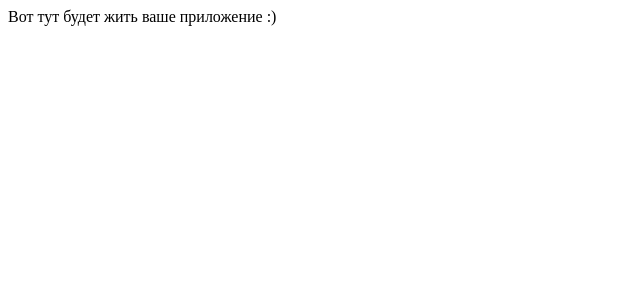
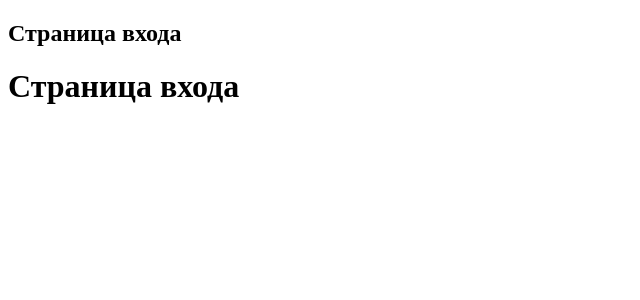
Before and after one commit to Vosssable/404Team, a React (Vite) app in the folder packages/client/: page /login in a window 1280 px wide. Shown: the top 300 px of the page, without its empty margins (0-640 px from the left). Built offline with nearby package versions, Linux system fonts and the light colour scheme.

Commit message:
feat: #50781972

```diff
--- a/packages/client/package.json
+++ b/packages/client/package.json
@@ -15,7 +15,8 @@
     "eslint-config-prettier": "^8.5.0",
     "prettier": "^2.7.1",
     "react": "^18.2.0",
-    "react-dom": "^18.2.0"
+    "react-dom": "^18.2.0",
+    "react-router-dom": "^7.6.1"
   },
   "devDependencies": {
     "@testing-library/react": "^13.3.0",
--- a/packages/client/src/App.tsx
+++ b/packages/client/src/App.tsx
@@ -1,18 +1,19 @@
-import { useEffect } from 'react'
+import { RouterProvider } from 'react-router-dom'
+import { router } from './app/router'
 import './App.css'
 
 function App() {
-  useEffect(() => {
-    const fetchServerData = async () => {
-      const url = `http://localhost:${__SERVER_PORT__}`
-      const response = await fetch(url)
-      const data = await response.json()
-      console.log(data)
-    }
+  // useEffect(() => {
+  //   const fetchServerData = async () => {
+  //     const url = `http://localhost:${__SERVER_PORT__}`
+  //     const response = await fetch(url)
+  //     const data = await response.json()
+  //     console.log(data)
+  //   }
 
-    fetchServerData()
-  }, [])
-  return <div className="App">Вот тут будет жить ваше приложение :)</div>
+  //   fetchServerData()
+  // }, [])
+  return <RouterProvider router={router} />
 }
 
 export default App
--- /dev/null
+++ b/packages/client/src/app/AuthLayout.tsx
@@ -0,0 +1,16 @@
+import { useLocation, Outlet } from 'react-router-dom'
+
+const AuthLayout = () => {
+  const location = useLocation()
+  const pageTitle =
+    location.pathname === '/login' ? 'Страница входа' : 'Страница регистрации'
+
+  return (
+    <>
+      <h2>{pageTitle}</h2>
+      <Outlet />
+    </>
+  )
+}
+
+export default AuthLayout
--- /dev/null
+++ b/packages/client/src/app/PrivateRoute.tsx
@@ -0,0 +1,19 @@
+import { FC, ReactNode } from 'react'
+import { Navigate } from 'react-router-dom'
+
+interface PrivateRouteProps {
+  children: ReactNode
+}
+
+const PrivateRoute: FC<PrivateRouteProps> = ({ children }) => {
+  // TODO: В будущем здесь будет реальная проверка авторизации
+  const isAuthenticated = false
+
+  if (!isAuthenticated) {
+    return <Navigate to="/login" replace />
+  }
+
+  return <>{children}</>
+}
+
+export default PrivateRoute
--- /dev/null
+++ b/packages/client/src/app/router.tsx
@@ -0,0 +1,40 @@
+import { createBrowserRouter } from 'react-router-dom'
+import HomePage from '../pages/HomePage'
+import LoginPage from '../pages/LoginPage'
+import RegisterPage from '../pages/RegisterPage'
+import ProfilePage from '../pages/ProfilePage'
+import ForumPage from '../pages/ForumPage'
+import PrivateRoute from './PrivateRoute'
+import AuthLayout from './AuthLayout'
+
+export const router = createBrowserRouter([
+  {
+    path: '/',
+    element: <HomePage />,
+  },
+  {
+    element: <AuthLayout />,
+    children: [
+      {
+        path: 'login',
+        element: <LoginPage />,
+      },
+      {
+        path: 'register',
+        element: <RegisterPage />,
+      },
+    ],
+  },
+  {
+    path: '/profile',
+    element: (
+      <PrivateRoute>
+        <ProfilePage />
+      </PrivateRoute>
+    ),
+  },
+  {
+    path: '/forum',
+    element: <ForumPage />,
+  },
+])
--- /dev/null
+++ b/packages/client/src/pages/ForumPage.tsx
@@ -0,0 +1,9 @@
+const ForumPage = () => {
+  return (
+    <div>
+      <h1>Форум</h1>
+    </div>
+  )
+}
+
+export default ForumPage
--- /dev/null
+++ b/packages/client/src/pages/HomePage.tsx
@@ -0,0 +1,9 @@
+const HomePage = () => {
+  return (
+    <div>
+      <h1>Главная страница</h1>
+    </div>
+  )
+}
+
+export default HomePage
--- /dev/null
+++ b/packages/client/src/pages/LoginPage.tsx
@@ -0,0 +1,9 @@
+const LoginPage = () => {
+  return (
+    <div>
+      <h1>Страница входа</h1>
+    </div>
+  )
+}
+
+export default LoginPage
--- /dev/null
+++ b/packages/client/src/pages/ProfilePage.tsx
@@ -0,0 +1,9 @@
+const ProfilePage = () => {
+  return (
+    <div>
+      <h1>Профиль пользователя</h1>
+    </div>
+  )
+}
+
+export default ProfilePage
--- /dev/null
+++ b/packages/client/src/pages/RegisterPage.tsx
@@ -0,0 +1,9 @@
+const RegisterPage = () => {
+  return (
+    <div>
+      <h1>Страница регистрации</h1>
+    </div>
+  )
+}
+
+export default RegisterPage
```
Also changed, not shown: 2 other files (tests, documents, lock files or other folders).
